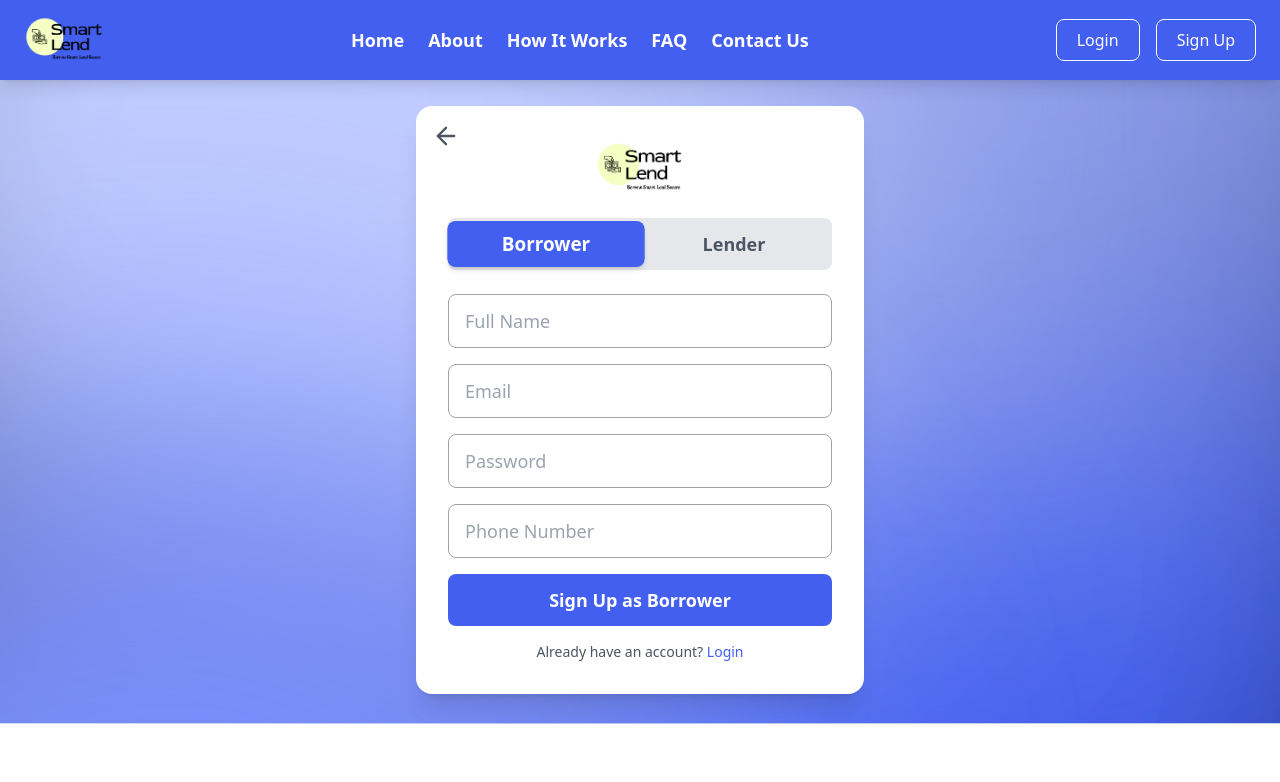
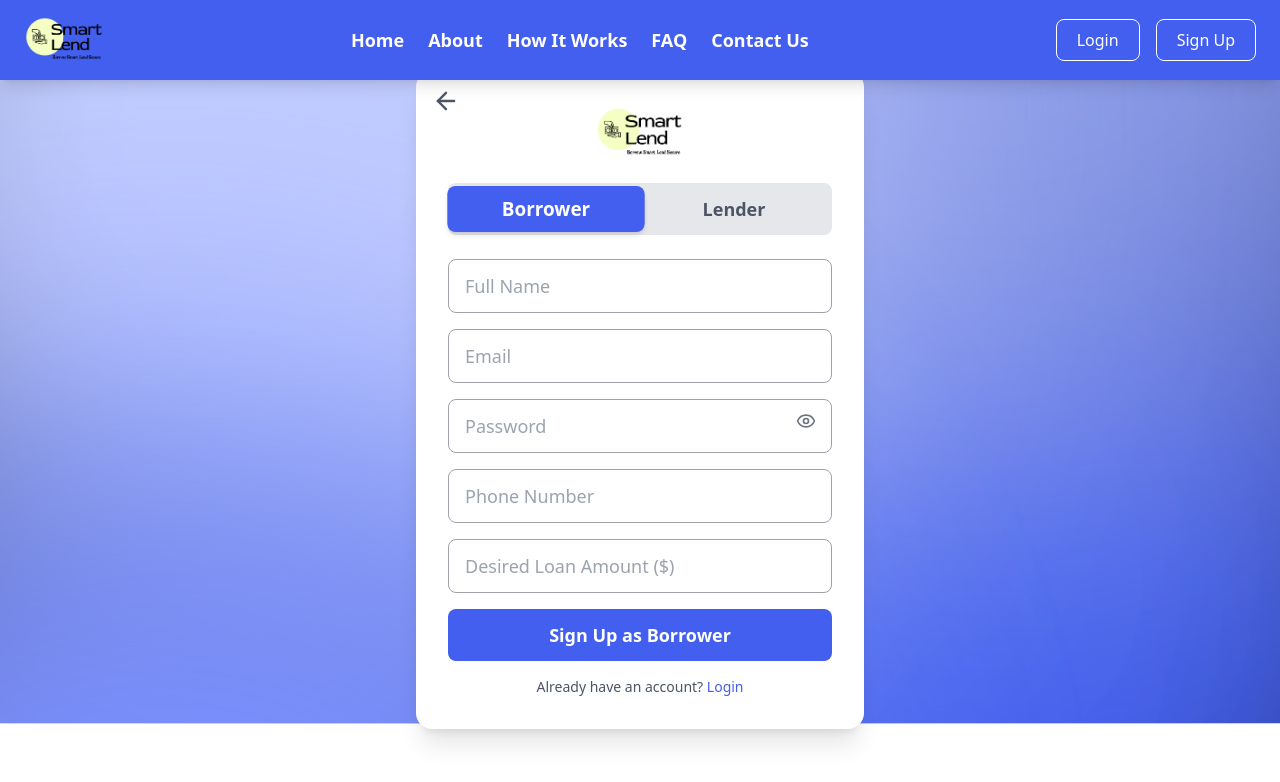
Before and after one commit to swastidesisascendeducare/SmartLend, a React (Create React App) app in the folder frontend/: page /signuppage in a window 1280 px wide. Shown: the top 782 px of the page. Built offline with nearby package versions, Linux system fonts and the light colour scheme.

Commit message:
Enhanced SignUpPage with validation, password toggle, and improved UI/UX

```diff
--- a/frontend/src/pages/SignUpPage.jsx
+++ b/frontend/src/pages/SignUpPage.jsx
@@ -1,9 +1,9 @@
 import React, { useState, useEffect } from "react";
 import { useLocation, useNavigate } from "react-router-dom";
 import { Link } from "react-router-dom";
-import { ArrowLeft as Home } from "lucide-react"; // Importing Home Icon
+import { ArrowLeft as Home, Eye, EyeOff } from "lucide-react"; // Importing Icons
 import BackgroundAnimation from "../components/Background-Animation";
-import logo from "../assets/SmartLendLogo6.png"
+import logo from "../assets/SmartLendLogo6.png";
 
 const SignUpPage = () => {
   const location = useLocation();
@@ -12,10 +12,34 @@ const SignUpPage = () => {
   const navigate = useNavigate();
 
   const [isLender, setIsLender] = useState(initialType);
+  const [showPassword, setShowPassword] = useState(false);
+  const [formData, setFormData] = useState({
+    fullName: "",
+    email: "",
+    password: "",
+    phoneNumber: "",
+    loanAmount: "",
+    lenderType: "individual",
+  });
 
   useEffect(() => {
     setIsLender(initialType);
   }, [initialType]);
+
+  const handleInputChange = (e) => {
+    setFormData({ ...formData, [e.target.name]: e.target.value });
+  };
+
+  const togglePasswordVisibility = () => {
+    setShowPassword(!showPassword);
+  };
+
+  const handleSubmit = (e) => {
+    e.preventDefault();
+    // Add form validation & API integration here
+    console.log("Submitted Form Data:", formData);
+    navigate("/dashboard");
+  };
 
   return (
     <div className="relative w-full h-screen flex items-center justify-center px-6">
@@ -24,7 +48,6 @@ const SignUpPage = () => {
 
       {/* SignUp Container */}
       <div className="bg-white p-8 rounded-2xl shadow-xl w-full max-w-md relative">
-
         {/* Home Icon (Top Left) */}
         <button
           onClick={() => navigate("/")}
@@ -58,14 +81,90 @@ const SignUpPage = () => {
         </div>
 
         {/* Signup Form */}
-        <form className="space-y-4 text-textDark">
-          <input type="text" placeholder="Full Name" className="w-full px-4 py-3 border border-zinc-400 rounded-lg text-lg font-medium" />
-          <input type="email" placeholder="Email" className="w-full px-4 py-3 border border-zinc-400 rounded-lg text-lg font-medium" />
-          <input type="password" placeholder="Password" className="w-full px-4 py-3 border border-zinc-400 rounded-lg text-lg font-medium" />
-          <input type="tel" placeholder="Phone Number" className="w-full px-4 py-3 border border-zinc-400 rounded-lg text-lg font-medium" />
+        <form onSubmit={handleSubmit} className="space-y-4 text-textDark">
+          <input
+            type="text"
+            name="fullName"
+            placeholder="Full Name"
+            value={formData.fullName}
+            onChange={handleInputChange}
+            className="w-full px-4 py-3 border border-zinc-400 rounded-lg text-lg font-medium"
+            required
+          />
+
+          <input
+            type="email"
+            name="email"
+            placeholder="Email"
+            value={formData.email}
+            onChange={handleInputChange}
+            className="w-full px-4 py-3 border border-zinc-400 rounded-lg text-lg font-medium"
+            required
+          />
+
+          <div className="relative">
+            <input
+              type={showPassword ? "text" : "password"}
+              name="password"
+              placeholder="Password"
+              value={formData.password}
+              onChange={handleInputChange}
+              className="w-full px-4 py-3 border border-zinc-400 rounded-lg text-lg font-medium pr-12"
+              required
+            />
+            <button
+              type="button"
+              onClick={togglePasswordVisibility}
+              className="absolute right-4 top-3 text-gray-500"
+            >
+              {showPassword ? <EyeOff size={20} /> : <Eye size={20} />}
+            </button>
+          </div>
+
+          <input
+            type="tel"
+            name="phoneNumber"
+            placeholder="Phone Number"
+            value={formData.phoneNumber}
+            onChange={handleInputChange}
+            className="w-full px-4 py-3 border border-zinc-400 rounded-lg text-lg font-medium"
+            required
+          />
+
+          {/* Borrower Specific Field */}
+          {!isLender && (
+            <input
+              type="number"
+              name="loanAmount"
+              placeholder="Desired Loan Amount ($)"
+              value={formData.loanAmount}
+              onChange={handleInputChange}
+              className="w-full px-4 py-3 border border-zinc-400 rounded-lg text-lg font-medium"
+              required
+            />
+          )}
+
+          {/* Lender Specific Field */}
+          {isLender && (
+            <div className="flex flex-col">
+              <label className="text-gray-600 font-medium text-sm mb-2">Lender Type</label>
+              <select
+                name="lenderType"
+                value={formData.lenderType}
+                onChange={handleInputChange}
+                className="w-full px-4 py-3 border border-zinc-400 rounded-lg text-lg font-medium"
+              >
+                <option value="individual">Individual</option>
+                <option value="institution">Institutional</option>
+              </select>
+            </div>
+          )}
 
           {/* Submit Button */}
-          <button className="w-full bg-primary text-white py-3 rounded-lg hover:bg-hoverEffect transition text-lg font-semibold">
+          <button
+            type="submit"
+            className="w-full bg-primary text-white py-3 rounded-lg hover:bg-hoverEffect transition text-lg font-semibold"
+          >
             Sign Up as {isLender ? "Lender" : "Borrower"}
           </button>
 
```
